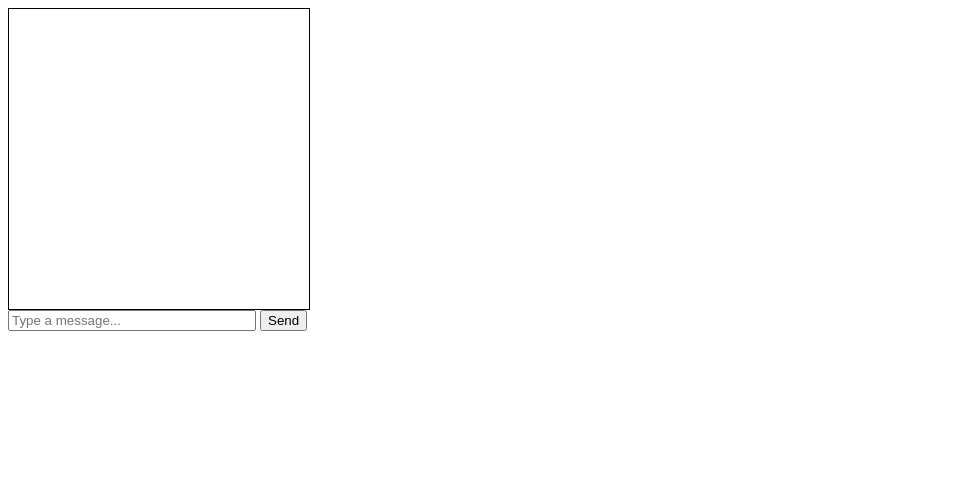
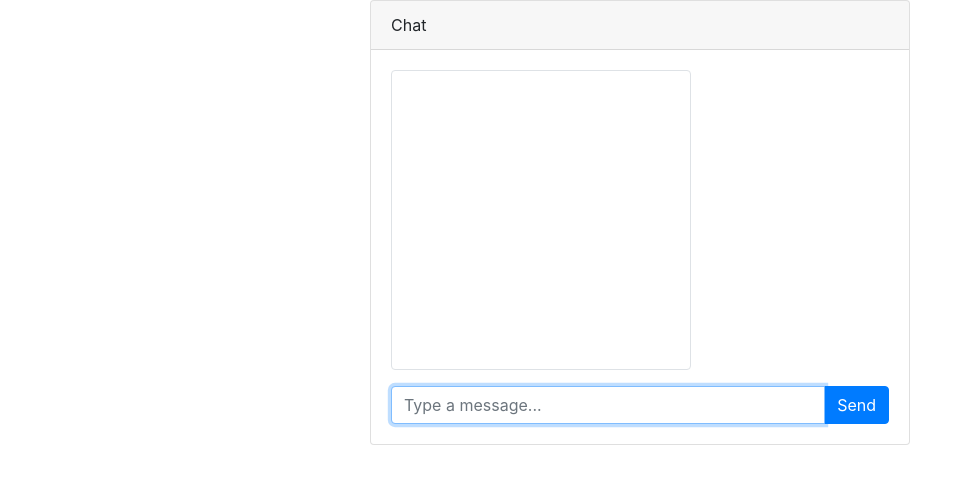
Before and after one commit to Viceleno/ProjetoSistemasDistribuidos, a plain HTML site: page interfaceWeb.html in a window 1280 px wide. Both pictures are taken after typing "Sample" into the empty fields and a click on the button "Send". Shown: the whole page, without its empty margins (0-965 px from the left). Drawn offline with nearby package versions, Linux system fonts and the light colour scheme.

Commit message:
inserindo estilo

```diff
--- a/interfaceWeb.html
+++ b/interfaceWeb.html
@@ -1,44 +1,72 @@
-
 <!DOCTYPE html>
-<html lang="en">
+<html lang="pt-br">
 <head>
-    <meta charset="UTF-8">
-    <meta name="viewport" content="width=device-width, initial-scale=1.0">
+    <meta charset="UTF-8" />
+    <meta name="viewport" content="width=device-width, initial-scale=1.0" />
     <title>Chat</title>
-    <style>
-        #chat-box {
-            width: 300px;
-            height: 300px;
-            border: 1px solid #000;
-            overflow-y: scroll;
-        }
-        #message-input {
-            width: 240px;
-        }
-    </style>
+    <!-- Bootstrap CSS -->
+    <link href="https://maxcdn.bootstrapcdn.com/bootstrap/4.5.2/css/bootstrap.min.css" rel="stylesheet" />
+    <link rel="stylesheet" href="style.css" />
 </head>
 <body>
-    <div id="chat-box"></div>
-    <input type="text" id="message-input" placeholder="Type a message...">
-    <button onclick="sendMessage()">Send</button>
+    <div class="container">
+        <div class="row justify-content-center">
+            <div class="col-md-6">
+                <div class="card">
+                    <div class="card-header">Chat</div>
+                    <div class="card-body">
+                        <div id="chat-box" class="border rounded p-2 mb-3"></div>
+                        <div class="input-group">
+                            <input type="text" id="message-input" class="form-control" placeholder="Type a message..." />
+                            <div class="input-group-append">
+                                <button class="btn btn-primary" onclick="sendMessage()">Send</button>
+                            </div>
+                        </div>
+                    </div>
+                </div>
+            </div>
+        </div>
+    </div>
+
+    <!-- Bootstrap JS and dependencies -->
+    <script src="https://code.jquery.com/jquery-3.5.1.slim.min.js"></script>
+    <script src="https://cdn.jsdelivr.net/npm/@popperjs/core@2.5.3/dist/umd/popper.min.js"></script>
+    <script src="https://maxcdn.bootstrapcdn.com/bootstrap/4.5.2/js/bootstrap.min.js"></script>
 
     <script>
-        const chatBox = document.getElementById('chat-box');
-        const messageInput = document.getElementById('message-input');
+        const chatBox = document.getElementById("chat-box");
+        const messageInput = document.getElementById("message-input");
 
-        const ws = new WebSocket('ws://localhost:8765');
+        const ws = new WebSocket("ws://localhost:8765");
 
         ws.onmessage = (event) => {
-            const message = document.createElement('div');
+            const message = document.createElement("div");
+            message.classList.add("alert", "alert-secondary");
             message.textContent = event.data;
             chatBox.appendChild(message);
+            chatBox.scrollTop = chatBox.scrollHeight;  // Auto-scroll to the bottom
         };
 
         function sendMessage() {
             const message = messageInput.value;
-            ws.send(message);
-            messageInput.value = '';
+            if (message.trim()) {
+                ws.send(message);
+                messageInput.value = "";
+                messageInput.focus();
+            }
         }
+
+        ws.onopen = () => {
+            console.log("Connected to WebSocket server");
+        };
+
+        ws.onclose = () => {
+            console.log("Disconnected from WebSocket server");
+        };
+
+        ws.onerror = (error) => {
+            console.error("WebSocket error:", error);
+        };
     </script>
 </body>
 </html>
--- /dev/null
+++ b/style.css
@@ -0,0 +1,9 @@
+#chat-box {
+  width: 300px;
+  height: 300px;
+  border: 1px solid #000;
+  overflow-y: scroll;
+}
+#message-input {
+  width: 240px;
+}
```
Also changed, not shown: 2 other files.
